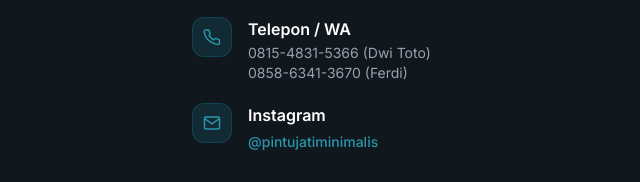
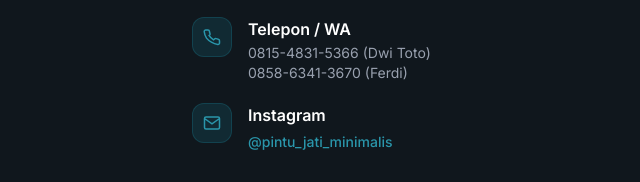
Before and after one commit to kianlabs/pintujatiminimalis, an Astro site: page / in a window 1280 px wide. Shown: the part 4781-4963 px from the top of the page, 112-752 px from the left. Built offline with nearby package versions, Linux system fonts and the light colour scheme; Astro itself is replaced by a stand-in of ours.

Commit message:
fix: instagram handle konsisten @pintu_jati_minimalis

```diff
--- a/src/components/Location.astro
+++ b/src/components/Location.astro
@@ -19,7 +19,7 @@
             { icon: 'M21 10c0 7-9 13-9 13s-9-6-9-13a9 9 0 0 1 18 0zM12 10m-3 0a3 3 0 1 0 6 0a3 3 0 1 0-6 0', label: 'Alamat Workshop', value: 'Boyolali, Jawa Tengah', isLink: false },
             { icon: 'M12 2a10 10 0 1 0 0 20A10 10 0 0 0 12 2zm0 0v10l4 2', label: 'Jam Operasional', value: 'Buka Setiap Hari\n08.00 – 17.00 WIB', isLink: false },
             { icon: 'M22 16.92v3a2 2 0 0 1-2.18 2 19.79 19.79 0 0 1-8.63-3.07A19.5 19.5 0 0 1 4.69 13.5a19.79 19.79 0 0 1-3.07-8.67A2 2 0 0 1 3.6 2.68h3a2 2 0 0 1 2 1.72 12.84 12.84 0 0 0 .7 2.81 2 2 0 0 1-.45 2.11L8.09 9.91a16 16 0 0 0 6 6l1.27-1.27a2 2 0 0 1 2.11-.45 12.84 12.84 0 0 0 2.81.7A2 2 0 0 1 22 16.92z', label: 'Telepon / WA', value: '0815-4831-5366 (Dwi Toto)\n0858-6341-3670 (Ferdi)', isLink: false },
-            { icon: 'M4 4h16c1.1 0 2 .9 2 2v12c0 1.1-.9 2-2 2H4c-1.1 0-2-.9-2-2V6c0-1.1.9-2 2-2zM22 6l-10 7L2 6', label: 'Instagram', value: '@pintujatiminimalis', isLink: true, href: 'https://instagram.com/pintujatiminimalis' },
+            { icon: 'M4 4h16c1.1 0 2 .9 2 2v12c0 1.1-.9 2-2 2H4c-1.1 0-2-.9-2-2V6c0-1.1.9-2 2-2zM22 6l-10 7L2 6', label: 'Instagram', value: '@pintu_jati_minimalis', isLink: true, href: 'https://instagram.com/pintu_jati_minimalis' },
           ].map(({ icon, label, value, isLink, href }) => (
             <div class="flex items-start gap-4">
               <div class="w-10 h-10 rounded-xl bg-primary-500/20 border border-primary-500/30 flex items-center justify-center flex-shrink-0">
```
